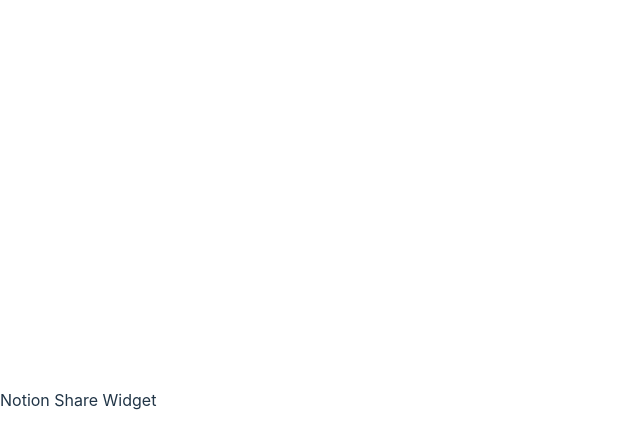
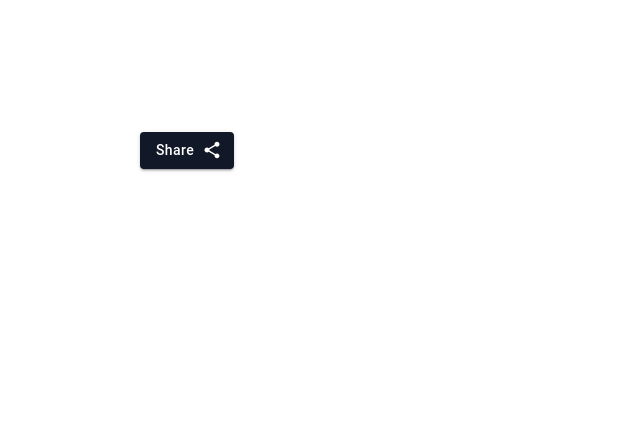
Before and after one commit to PriyankaBelhekar77/Notion-Share-Widget, a React (Vite) app: page / in a window 1280 px wide. Shown: the top 448 px of the page, without its empty margins (0-640 px from the left). Built offline with nearby package versions, Linux system fonts and the light colour scheme.

Commit message:
feat(share): base share component with material ui

```diff
--- a/package.json
+++ b/package.json
@@ -9,6 +9,10 @@
     "preview": "vite preview"
   },
   "dependencies": {
+    "@emotion/react": "^11.10.5",
+    "@emotion/styled": "^11.10.5",
+    "@mui/icons-material": "^5.10.9",
+    "@mui/material": "^5.10.13",
     "react": "^18.2.0",
     "react-dom": "^18.2.0"
   },
--- a/src/App.jsx
+++ b/src/App.jsx
@@ -1,5 +1,11 @@
+import Share from "./components/share/Share";
+
 function App() {
-  return <div className="App">Notion Share Widget</div>;
+  return (
+    <div className="App">
+      <Share />
+    </div>
+  );
 }
 
 export default App;
--- /dev/null
+++ b/src/components/share/Share.jsx
@@ -0,0 +1,14 @@
+import Button from "@mui/material/Button";
+import ShareIcon from "@mui/icons-material/Share";
+
+function Share() {
+  return (
+    <div className="share-conatiner">
+      <Button variant="contained" endIcon={<ShareIcon />}>
+        Share
+      </Button>
+    </div>
+  );
+}
+
+export default Share;
--- a/src/index.css
+++ b/src/index.css
@@ -6,7 +6,6 @@
 
   color-scheme: light dark;
   color: rgba(255, 255, 255, 0.87);
-  background-color: #242424;
 
   font-synthesis: none;
   text-rendering: optimizeLegibility;
@@ -15,56 +14,19 @@
   -webkit-text-size-adjust: 100%;
 }
 
-a {
-  font-weight: 500;
-  color: #646cff;
-  text-decoration: inherit;
-}
-a:hover {
-  color: #535bf2;
-}
-
 body {
   margin: 0;
   display: flex;
   place-items: center;
-  min-width: 320px;
-  min-height: 100vh;
 }
 
-h1 {
-  font-size: 3.2em;
-  line-height: 1.1;
+.share-conatiner {
+  left: 124px;
+  top: 124px;
+  position: relative;
+  display: flex;
+  flex-direction: row;
+  align-items: center;
+  padding: 8px 16px;
+  gap: 8px;
 }
-
-button {
-  border-radius: 8px;
-  border: 1px solid transparent;
-  padding: 0.6em 1.2em;
-  font-size: 1em;
-  font-weight: 500;
-  font-family: inherit;
-  background-color: #1a1a1a;
-  cursor: pointer;
-  transition: border-color 0.25s;
-}
-button:hover {
-  border-color: #646cff;
-}
-button:focus,
-button:focus-visible {
-  outline: 4px auto -webkit-focus-ring-color;
-}
-
-@media (prefers-color-scheme: light) {
-  :root {
-    color: #213547;
-    background-color: #ffffff;
-  }
-  a:hover {
-    color: #747bff;
-  }
-  button {
-    background-color: #f9f9f9;
-  }
-}
--- a/src/main.jsx
+++ b/src/main.jsx
@@ -1,10 +1,26 @@
-import React from 'react'
-import ReactDOM from 'react-dom/client'
-import App from './App'
-import './index.css'
+import React from "react";
+import ReactDOM from "react-dom/client";
+import App from "./App";
+import "./index.css";
+import { createTheme, ThemeProvider } from "@mui/material/styles";
 
-ReactDOM.createRoot(document.getElementById('root')).render(
+const theme = createTheme({
+  palette: {
+    primary: {
+      main: "#111827",
+    },
+  },
+  typography: {
+    button: {
+      textTransform: "none",
+    },
+  },
+});
+
+ReactDOM.createRoot(document.getElementById("root")).render(
   <React.StrictMode>
-    <App />
+    <ThemeProvider theme={theme}>
+      <App />
+    </ThemeProvider>
   </React.StrictMode>
-)
+);
```
Also changed, not shown: 1 other file (tests, documents, lock files or other folders).
